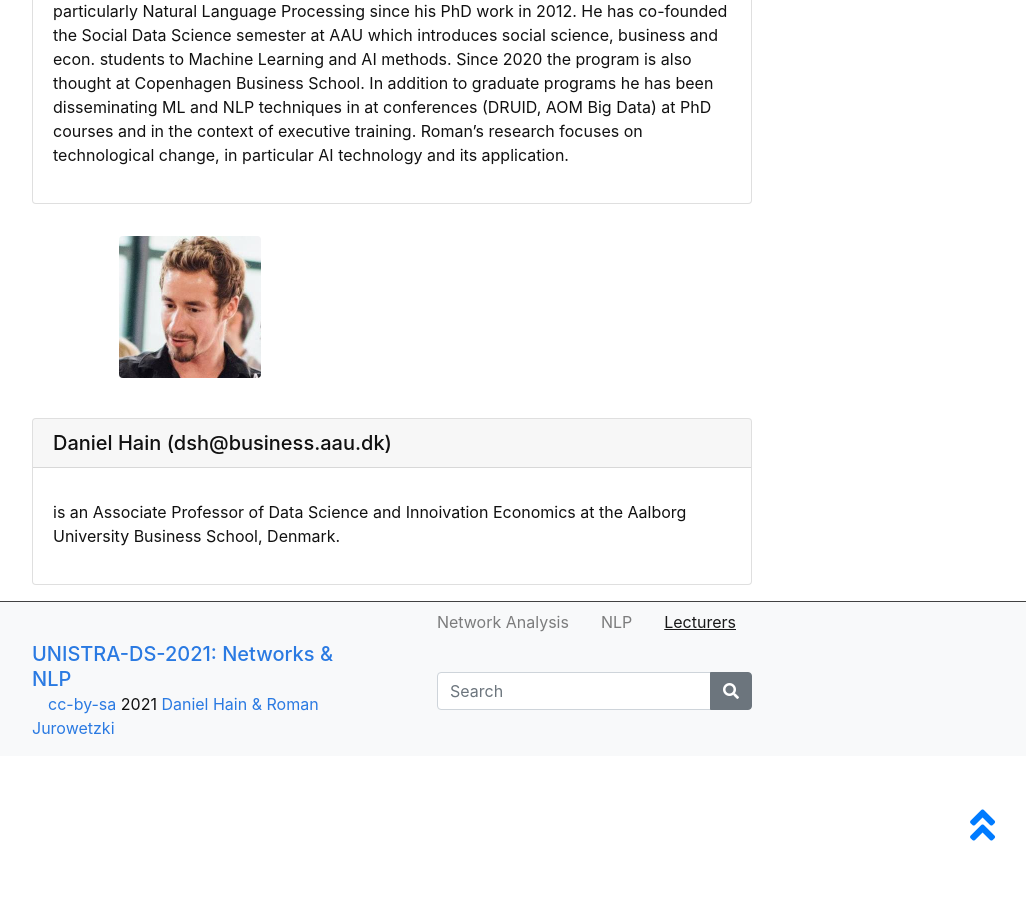
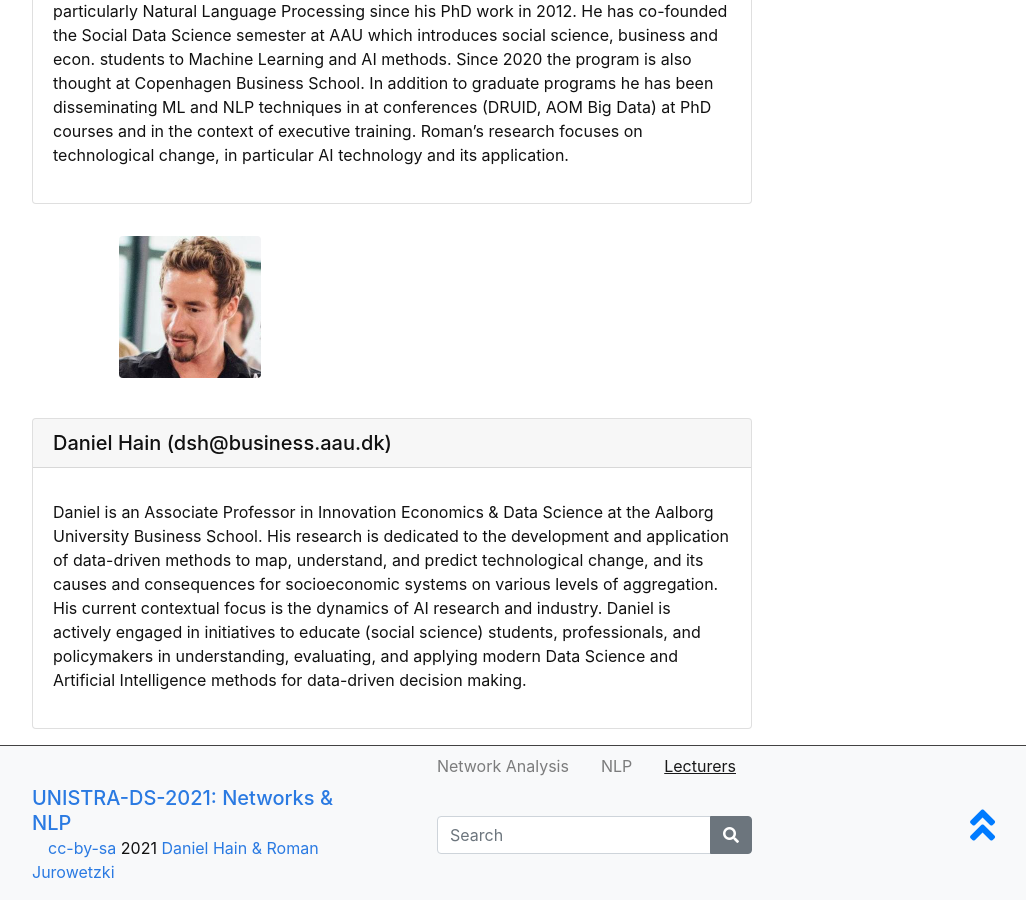
Before and after one commit to SDS-AAU/UNISTRA-DS-2020, a Jekyll site: the page built from content/3-lecturers.md, in a window 1280 px wide and 900 px high, scrolled down 601 px. Shown: the whole window, without its empty margins (248-1274 px from the left). Built offline with Jekyll 4.4.1, drawn with Linux system fonts in a browser that asks for light colours.

Commit message:
Update 3-lecturers.md

```diff
--- a/content/3-lecturers.md
+++ b/content/3-lecturers.md
@@ -14,6 +14,6 @@ is an Associate Professor of Innovation Studies and Applied Data Science at Aalb
 {% include figure.html img="me.jpg" alt="Daniel Hain" caption="" width="50%" float="center" %}
 
 {% capture text %}
-is an Associate Professor of Data Science and Innoivation Economics at the Aalborg University Business School, Denmark.
+Daniel is an Associate Professor in Innovation Economics & Data Science at the Aalborg University Business School. His research is dedicated to the development and application of data-driven methods to map, understand, and predict technological change, and its causes and consequences for socioeconomic systems on various levels of aggregation. His current contextual focus is the dynamics of AI research and industry. Daniel is actively engaged in initiatives to educate (social science) students, professionals, and policymakers in understanding, evaluating, and applying modern Data Science and Artificial Intelligence methods for data-driven decision making.
 {% endcapture %}
 {% include card.html text=text header="Daniel Hain (dsh@business.aau.dk)" title="" float="left" %}
```
